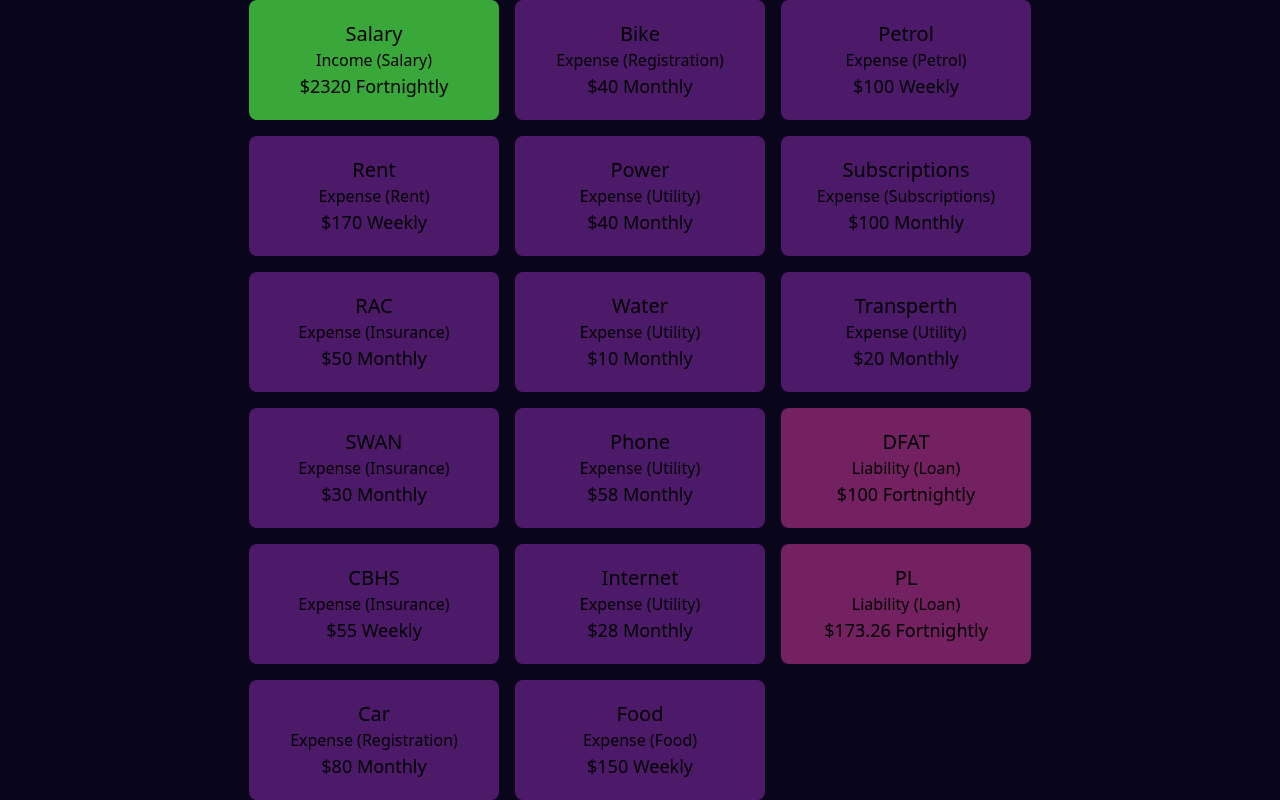
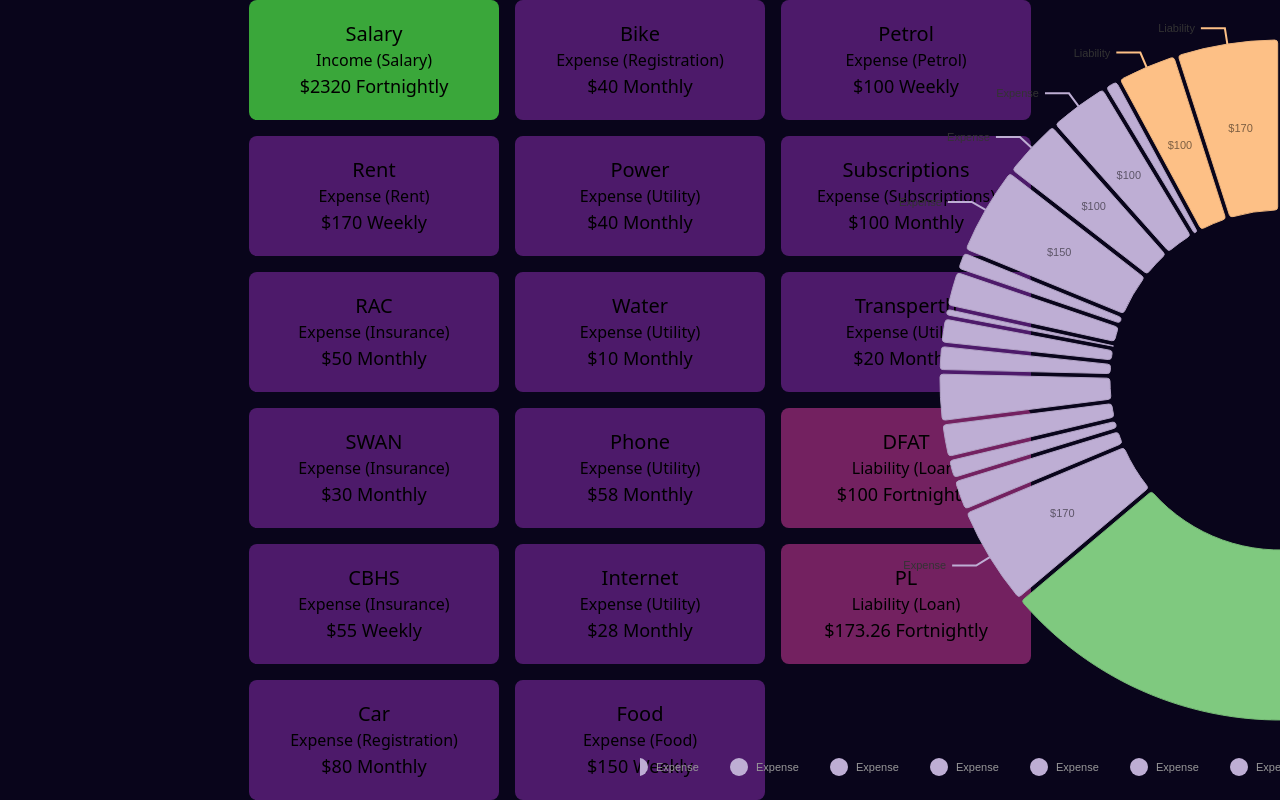
Before and after one commit to aldringordon/expense-explorer, a Next.js app: page / in a window 1280 px wide. Built offline with nearby package versions, Linux system fonts and the light colour scheme.

Commit message:
basic pie

```diff
--- a/package.json
+++ b/package.json
@@ -10,6 +10,9 @@
   },
   "dependencies": {
     "@next/font": "13.1.6",
+    "@nivo/bar": "^0.80.0",
+    "@nivo/core": "^0.80.0",
+    "@nivo/pie": "^0.80.0",
     "@types/node": "18.14.0",
     "@types/react": "18.0.28",
     "@types/react-dom": "18.0.11",
--- /dev/null
+++ b/src/pages/PieChart.tsx
@@ -0,0 +1,98 @@
+import { ResponsivePie } from "@nivo/pie";
+
+function PieChart(props: any) {
+  const testData = props.testData;
+  testData.forEach((item: any) => {
+    console.log(item);
+    console.log("#########");
+  });
+  return (
+    <ResponsivePie
+      data={testData}
+      id="Type"
+      value="Amount"
+      valueFormat={" >-$.2r"}
+      colors={{ scheme: "accent" }}
+      margin={{ top: 40, right: 80, bottom: 80, left: 80 }}
+      innerRadius={0.5}
+      padAngle={0.7}
+      cornerRadius={3}
+      activeOuterRadiusOffset={8}
+      borderWidth={1}
+      borderColor={{
+        from: "color",
+        modifiers: [["darker", 0.2]],
+      }}
+      arcLinkLabelsSkipAngle={10}
+      arcLinkLabelsTextColor="#333333"
+      arcLinkLabelsThickness={2}
+      arcLinkLabelsColor={{ from: "color" }}
+      arcLabelsSkipAngle={10}
+      arcLabelsTextColor={{
+        from: "color",
+        modifiers: [["darker", 2]],
+      }}
+      defs={[
+        {
+          id: "Income",
+          type: "patternDots",
+          background: "inherit",
+          color: "rgba(255, 255, 255, 0.3)",
+          size: 4,
+          padding: 1,
+          stagger: true,
+        },
+        {
+          id: "Expense",
+          type: "patternLines",
+          background: "inherit",
+          color: "rgba(255, 255, 255, 0.3)",
+          rotation: -45,
+          lineWidth: 6,
+          spacing: 10,
+        },
+      ]}
+      fill={[
+        {
+          match: {
+            id: "Expense",
+          },
+          id: "dots",
+        },
+        {
+          match: {
+            id: "Expense",
+          },
+          id: "lines",
+        },
+      ]}
+      legends={[
+        {
+          anchor: "bottom",
+          direction: "row",
+          justify: false,
+          translateX: 0,
+          translateY: 56,
+          itemsSpacing: 0,
+          itemWidth: 100,
+          itemHeight: 18,
+          itemTextColor: "#999",
+          itemDirection: "left-to-right",
+          itemOpacity: 1,
+          symbolSize: 18,
+          symbolShape: "circle",
+          effects: [
+            {
+              on: "hover",
+              style: {
+                itemTextColor: "#000",
+              },
+            },
+          ],
+        },
+      ]}
+    />
+  );
+}
+
+export default PieChart;
--- a/src/pages/index.tsx
+++ b/src/pages/index.tsx
@@ -3,6 +3,7 @@ import { Inter } from "@next/font/google";
 import Head from "next/head";
 import Image from "next/image";
 import FinanceCard from "./FinanceCard";
+import PieChart from "./PieChart";
 
 import testData from "./TestData.json";
 
@@ -15,11 +16,6 @@ interface finItem {
 }
 
 export default function Home() {
-  testData.forEach((item) => {
-    console.log(item);
-    console.log("-----");
-  });
-
   return (
     <>
       <Head>
@@ -28,11 +24,14 @@ export default function Home() {
         <meta name="viewport" content="width=device-width, initial-scale=1" />
         <link rel="icon" href="/favicon.ico" />
       </Head>
-      <main className="bg-[#09051b] grid grid-rows-6 grid-flow-col gap-4 justify-center  items-center w-screen h-screen">
-        {testData.map((testData, i) => (
-          <FinanceCard key={i} finItem={testData} />
-        ))}
-      </main>
+      <div className="bg-[#605e69] flex flex-col justify-center  items-center w-screen h-screen">
+        <PieChart testData={testData} />
+        <main className="bg-[#09051b] grid grid-rows-6 grid-flow-col gap-4 justify-center  items-center w-screen h-screen">
+          {testData.map((testItem, i) => (
+            <FinanceCard key={i} finItem={testItem} />
+          ))}
+        </main>
+      </div>
     </>
   );
 }
```
Also changed, not shown: 2 other files (tests, documents, lock files or other folders).
